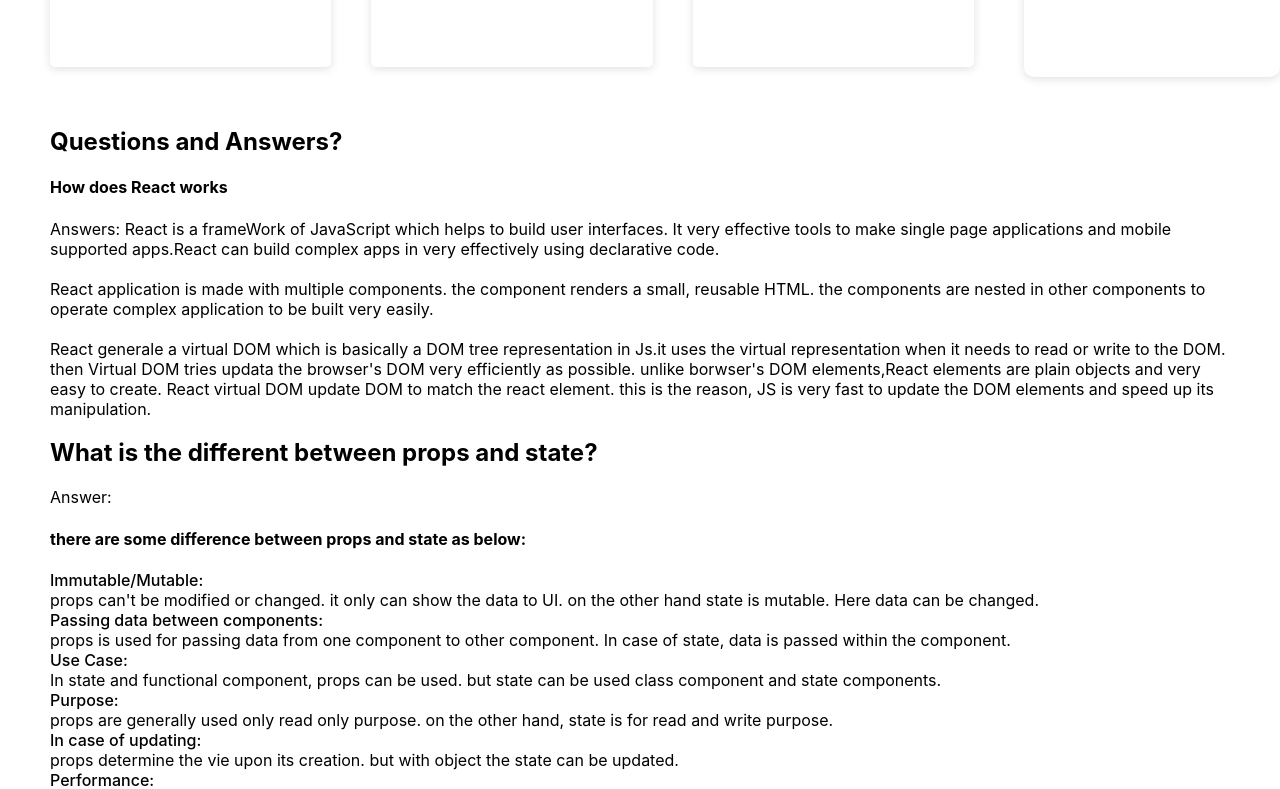
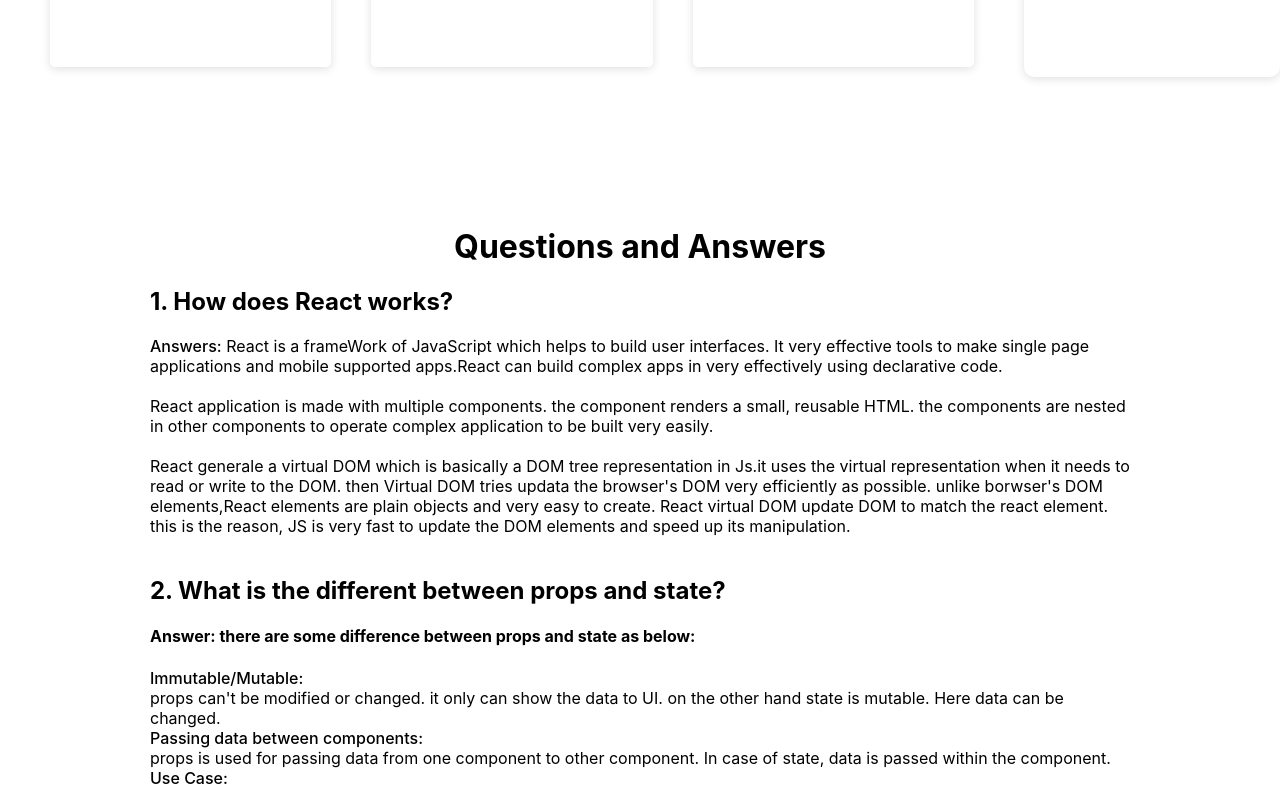
Before and after one commit to hasan-mohammad-bd/Leather-shop, a React (Create React App) app: page / in a window 1280 px wide. Shown: the part 1760-2549 px from the top of the page. Built offline with nearby package versions, Linux system fonts and the light colour scheme.

Commit message:
adding some info

```diff
--- a/src/components/Answers/Answers.css
+++ b/src/components/Answers/Answers.css
@@ -1,8 +1,12 @@
 .writing{
     text-align: left;
-    margin: 50px;
+    margin: 150px;
 }
 
 span {
     font-weight: 500;
 }
+
+.header{
+    text-align: center;
+}
--- a/src/components/Answers/Answers.js
+++ b/src/components/Answers/Answers.js
@@ -5,15 +5,17 @@
 const Answers = () => {
     return (
         <div className='writing'>
-            <h2>Questions and Answers?</h2>
-            <h4>How does React works</h4>
-            <p>Answers: React is a frameWork of JavaScript which helps to build user interfaces. It very effective tools to make single page applications and mobile supported apps.React can build complex apps in very effectively using declarative code.
+            <h1 className='header'> Questions and Answers</h1>
+            <h2>1. How does React works?</h2>
+            <p><span>Answers:</span> React is a frameWork of JavaScript which helps to build user interfaces. It very effective tools to make single page applications and mobile supported apps.React can build complex apps in very effectively using declarative code.
                 <br /><br />
             React application is made with multiple components. the component renders a small, reusable HTML. the components are nested in other components to operate complex application to be built very easily. <br /><br />
             React generale a virtual DOM which is basically a DOM tree representation in Js.it uses the virtual representation when it needs to read or write to the DOM. then Virtual DOM tries updata the browser's DOM very efficiently as possible.
-            unlike borwser's DOM elements,React elements are plain objects and very easy to create. React virtual DOM update DOM to match the react element. this is the reason, JS is very fast to update the DOM elements and speed up its manipulation.           <h2>What is the different between props and state?</h2>
-            <p>Answer: </p>
-            <h4>there are some difference between props and state as below:</h4>
+            unlike borwser's DOM elements,React elements are plain objects and very easy to create. React virtual DOM update DOM to match the react element. this is the reason, JS is very fast to update the DOM elements and speed up its manipulation.
+            <br/> <br/>
+            <h2>2. What is the different between props and state?</h2>
+
+            <h4>Answer: there are some difference between props and state as below:</h4>
             <span>Immutable/Mutable:</span> <br/>
             props can't be modified or changed. it only can show the data to UI. on the other hand state is mutable. Here data can be changed. <br/>
             <span>Passing data between components: </span>
```
